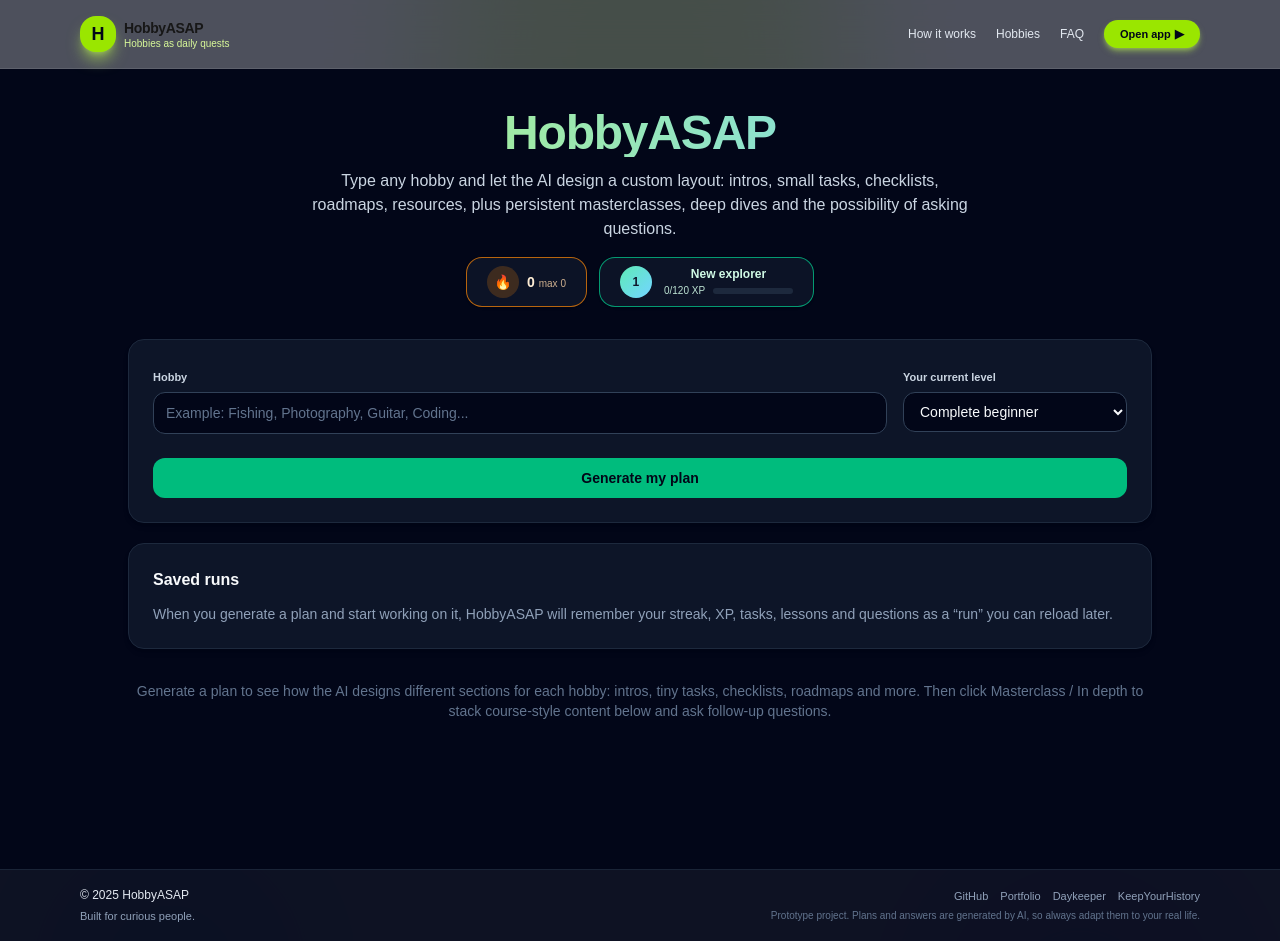
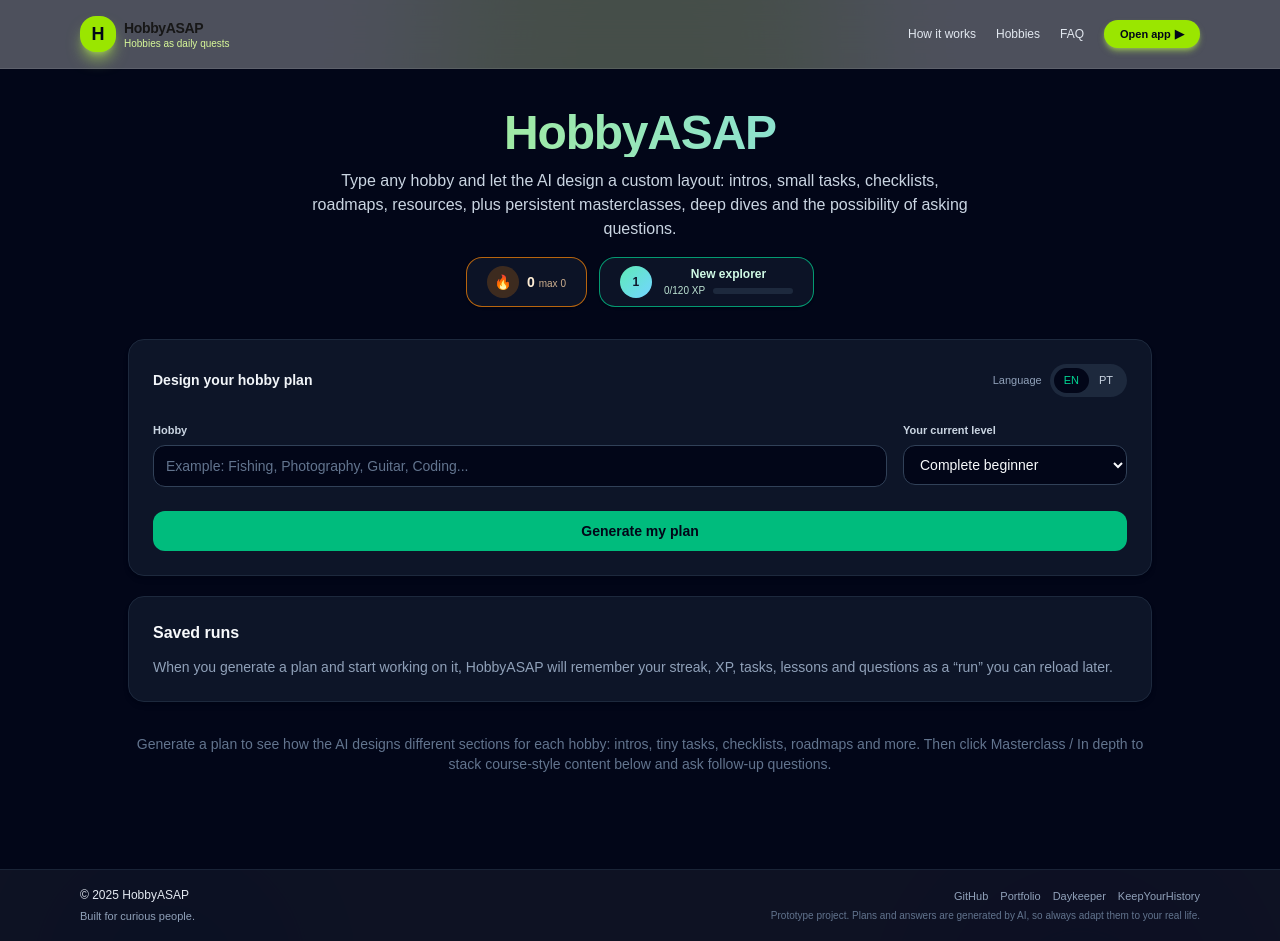
Before and after one commit to Luciano655dev/HobbyASAP, a Next.js app: page /app in a window 1280 px wide. Built offline with nearby package versions, Linux system fonts and the light colour scheme.

Commit message:
added ai translation to pt-br

```diff
--- a/app/api/generate/route.ts
+++ b/app/api/generate/route.ts
@@ -4,6 +4,7 @@ import { getRedis } from "@/app/lib/redis"
 import { HobbyPlan } from "./types"
 import Groq from "groq-sdk"
 import getUserPrompt from "./userPrompt"
+import getSystemPrompt from "../getSystemPrompt"
 import {
   checkGlobalTokenBudget,
   addGlobalTokens,
@@ -15,7 +16,7 @@ const groq = new Groq({
 
 export async function POST(req: Request) {
   try {
-    const { hobby, level } = await req.json()
+    const { hobby, level, language } = await req.json()
 
     if (!hobby || typeof hobby !== "string") {
       return NextResponse.json({ error: "Hobby is required" }, { status: 400 })
@@ -36,9 +37,8 @@ export async function POST(req: Request) {
     const userLevel =
       typeof level === "string" && level.trim() ? level : "complete beginner"
 
-    const systemPrompt =
-      "You are HobbyASAP, an AI that creates ultra clear, structured learning plans for any hobby. " +
-      "You ALWAYS respond with VALID JSON only. No markdown, no code fences, no comments."
+    const lang = language === "pt" ? "pt" : "en"
+    const systemPrompt = getSystemPrompt(lang)
 
     const userPrompt = getUserPrompt(hobby, userLevel)
 
--- /dev/null
+++ b/app/api/getSystemPrompt.ts
@@ -0,0 +1,10 @@
+export default function getSystemPrompt(lang: String) {
+  return (
+    "You are HobbyASAP, an AI that creates ultra clear, structured learning plans for any hobby.\n" +
+    "You ALWAYS respond with VALID JSON only. No markdown, no code fences, no comments.\n" +
+    "LANGUAGE RULE:\n" +
+    "- If LANGUAGE = 'pt', respond ONLY in Brazilian Portuguese.\n" +
+    "- If LANGUAGE = 'en', respond ONLY in English.\n" +
+    `LANGUAGE: ${lang}`
+  )
+}
--- a/app/api/lesson/route.ts
+++ b/app/api/lesson/route.ts
@@ -3,6 +3,7 @@ import { NextResponse } from "next/server"
 import { Lesson } from "../generate/types"
 import Groq from "groq-sdk"
 import getLessonPrompt from "./lessonPrompt"
+import getSystemPrompt from "../getSystemPrompt"
 import {
   checkGlobalTokenBudget,
   addGlobalTokens,
@@ -14,7 +15,7 @@ const groq = new Groq({
 
 export async function POST(req: Request) {
   try {
-    const { hobby, level, kind, topic } = await req.json()
+    const { hobby, level, kind, topic, language } = await req.json()
 
     if (!hobby || typeof hobby !== "string") {
       return NextResponse.json({ error: "Hobby is required." }, { status: 400 })
@@ -46,9 +47,8 @@ export async function POST(req: Request) {
     const userLevel =
       typeof level === "string" && level.trim() ? level : "complete beginner"
 
-    const systemPrompt =
-      "You are HobbyASAP, an AI that creates ultra clear, COURSE-LIKE lessons for hobby learners. " +
-      "You ALWAYS respond with VALID JSON only. No markdown, no code fences, no comments."
+    const lang = language === "pt" ? "pt" : "en"
+    const systemPrompt: any = getSystemPrompt(lang)
 
     const userPrompt = getLessonPrompt({
       hobby,
--- a/app/app/AskQuestionPanel.tsx
+++ b/app/app/AskQuestionPanel.tsx
@@ -153,6 +153,8 @@ export default function AskQuestionPanel(props: AskQuestionPanelProps) {
 
     setLoading(true)
     try {
+      const language = localStorage.getItem("hobbyasap_lang") ?? "en"
+
       const res = await fetch("/api/ask", {
         method: "POST",
         headers: { "Content-Type": "application/json" },
@@ -160,6 +162,7 @@ export default function AskQuestionPanel(props: AskQuestionPanelProps) {
           question: question.trim(),
           plan,
           lessons,
+          language,
           // send history as simple Q/A pairs for context
           history: questions.map((item) => ({
             question: item.question,
--- a/app/app/HobbyPageClient.tsx
+++ b/app/app/HobbyPageClient.tsx
@@ -40,6 +40,9 @@ const formVariants: Variants = {
 }
 
 export default function HobbyPageClient() {
+  // language state (EN / PT)
+  const [language, setLanguage] = useState<"en" | "pt">("en")
+
   // basic form state (input)
   const [hobby, setHobby] = useState("")
   const [level, setLevel] = useState("complete beginner")
@@ -80,13 +83,14 @@ export default function HobbyPageClient() {
   const prevLessonsLengthRef = useRef(0)
   const suppressNextScrollRef = useRef(false)
 
+  // ---- Init: user id + language from localStorage ----
   useEffect(() => {
     if (typeof window === "undefined") return
 
+    // user id
     const KEY = "hobbyasap_user_id"
     let userId = localStorage.getItem(KEY)
 
-    // first time here → create ID and notify backend
     if (!userId) {
       userId = uuidv4()
       localStorage.setItem(KEY, userId)
@@ -100,6 +104,15 @@ export default function HobbyPageClient() {
         // ignore errors, it's just analytics
       })
     }
+
+    // language preference
+    const savedLang = localStorage.getItem("hobbyasap_lang") as
+      | "en"
+      | "pt"
+      | null
+    if (savedLang === "en" || savedLang === "pt") {
+      setLanguage(savedLang)
+    }
   }, [])
 
   // Scroll only when a NEW lesson is added via openLesson, not when loading history
@@ -107,14 +120,12 @@ export default function HobbyPageClient() {
     const prevLength = prevLessonsLengthRef.current
     const currentLength = lessons.length
 
-    // If we just loaded from history, skip this scroll once
     if (suppressNextScrollRef.current) {
       suppressNextScrollRef.current = false
       prevLessonsLengthRef.current = currentLength
       return
     }
 
-    // Only scroll when the number of lessons increased (new lesson appended)
     if (currentLength > prevLength && lessonsEndRef.current) {
       lessonsEndRef.current.scrollIntoView({
         behavior: "smooth",
@@ -175,7 +186,7 @@ export default function HobbyPageClient() {
 
     setStreak((prev) => {
       if (prev.lastActiveDate === todayStr) {
-        return prev // already counted today
+        return prev
       }
 
       let newCurrent = 1
@@ -207,7 +218,6 @@ export default function HobbyPageClient() {
     deleteSession(id)
 
     if (id === sessionId) {
-      // reset current view if deleting active session
       setPlan(null)
       setCompletedTaskIds([])
       setLessons([])
@@ -234,14 +244,10 @@ export default function HobbyPageClient() {
   }
 
   function loadFromHistory(session: SavedSession) {
-    // Prevent the scroll effect from firing when we load lessons from history
     suppressNextScrollRef.current = true
 
-    // Set input to match loaded session (nice UX)
     setHobby(session.hobby)
     setLevel(session.level)
-
-    // Freeze meta for this session (what history uses)
     setSessionHobby(session.hobby)
     setSessionLevel(session.level)
 
@@ -266,7 +272,6 @@ export default function HobbyPageClient() {
     const snapshot: SavedSession = {
       id: sessionId,
       createdAt,
-      // use frozen session meta here
       hobby: sessionHobby,
       level: sessionLevel,
       icon: plan.icon || null,
@@ -292,6 +297,14 @@ export default function HobbyPageClient() {
     saveSnapshot,
   ])
 
+  // ---- Language toggle handler ----
+  function handleLanguageChange(next: "en" | "pt") {
+    setLanguage(next)
+    if (typeof window !== "undefined") {
+      localStorage.setItem("hobbyasap_lang", next)
+    }
+  }
+
   // ---- API / form ----
 
   async function handleSubmit(e: React.FormEvent) {
@@ -315,7 +328,7 @@ export default function HobbyPageClient() {
       const res = await fetch("/api/generate", {
         method: "POST",
         headers: { "Content-Type": "application/json" },
-        body: JSON.stringify({ hobby, level }),
+        body: JSON.stringify({ hobby, level, language }),
       })
 
       if (!res.ok) {
@@ -331,7 +344,6 @@ export default function HobbyPageClient() {
       setSessionId(newSessionId)
       setSessionCreatedAt(new Date().toISOString())
 
-      // freeze the hobby/level for this session
       setSessionHobby(hobby)
       setSessionLevel(level)
     } catch (err: any) {
@@ -344,10 +356,8 @@ export default function HobbyPageClient() {
   function toggleTask(id: string) {
     setCompletedTaskIds((prev) => {
       if (prev.includes(id)) {
-        // unchecking
         return prev.filter((x) => x !== id)
       } else {
-        // checking
         updateStreakOnTaskCheck()
         return [...prev, id]
       }
@@ -371,6 +381,7 @@ export default function HobbyPageClient() {
           level: plan.level,
           kind,
           topic,
+          language,
         }),
       })
 
@@ -419,7 +430,7 @@ export default function HobbyPageClient() {
           className="mb-8 grid gap-5 md:grid-cols-[minmax(0,1.5fr),minmax(0,1fr)]"
           variants={layoutVariants}
           initial="hidden"
-          animate="visible" // <— changed from whileInView to animate
+          animate="visible"
         >
           {/* Form */}
           <motion.form
@@ -427,6 +438,40 @@ export default function HobbyPageClient() {
             className="bg-slate-900/90 border border-slate-800 rounded-2xl p-5 sm:p-6 flex flex-col gap-4 shadow-md"
             variants={formVariants}
           >
+            {/* Top row: title + language toggle */}
+            <div className="flex items-center justify-between gap-3 mb-1">
+              <h2 className="text-sm font-semibold text-slate-100">
+                Design your hobby plan
+              </h2>
+              <div className="flex items-center gap-2">
+                <span className="text-[11px] text-slate-400">Language</span>
+                <div className="inline-flex items-center rounded-full bg-slate-800 p-1 text-[11px]">
+                  <button
+                    type="button"
+                    onClick={() => handleLanguageChange("en")}
+                    className={`px-2.5 py-1 rounded-full transition-colors ${
+                      language === "en"
+                        ? "bg-slate-950 text-emerald-400"
+                        : "text-slate-300"
+                    }`}
+                  >
+                    EN
+                  </button>
+                  <button
+                    type="button"
+                    onClick={() => handleLanguageChange("pt")}
+                    className={`px-2.5 py-1 rounded-full transition-colors ${
+                      language === "pt"
+                        ? "bg-slate-950 text-emerald-400"
+                        : "text-slate-300"
+                    }`}
+                  >
+                    PT
+                  </button>
+                </div>
+              </div>
+            </div>
+
             <div className="flex flex-col sm:flex-row gap-4">
               <div className="flex-1 space-y-1">
                 <label className="text-[11px] font-semibold text-slate-300">
```
